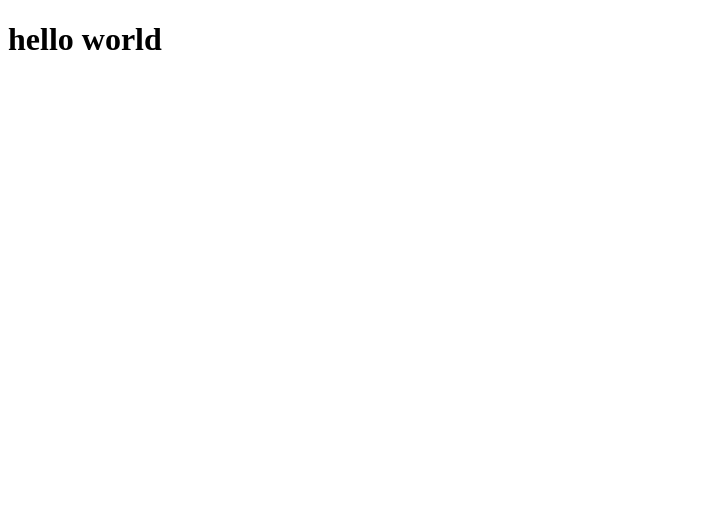
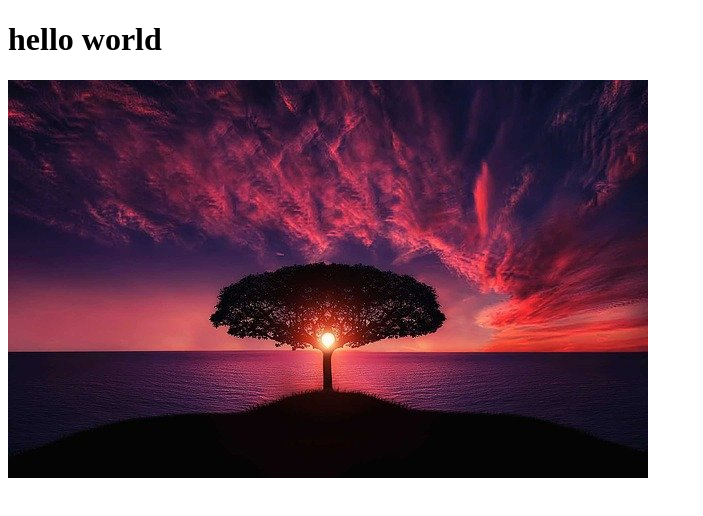
Before and after one commit to MaurizioFaedda/vue-hello, a plain HTML site: page index.html in a window 1280 px wide. Shown: the whole page, without its empty margins (0-703 px from the left). Drawn offline with nearby package versions, Linux system fonts and the light colour scheme.

Commit message:
Print img con link salvato in un data

```diff
--- a/index.html
+++ b/index.html
@@ -15,6 +15,9 @@
             <h1>
                 {{text}}
             </h1>
+
+            <!-- salvo tutto il link in un data img1 -->
+            <img :src="img1" alt="">
         </div>
 
 
--- a/main.js
+++ b/main.js
@@ -3,6 +3,7 @@ var root = new Vue({
     el: '#root',
 
     data: {
-        text: 'hello world'
+        text: 'hello world',
+        img1: 'images/natura1.jpg'
     }
 })
```
Also changed, not shown: images/natura1.jpg (added), images/natura2.jpg (added), images/natura3.jpg (added).
